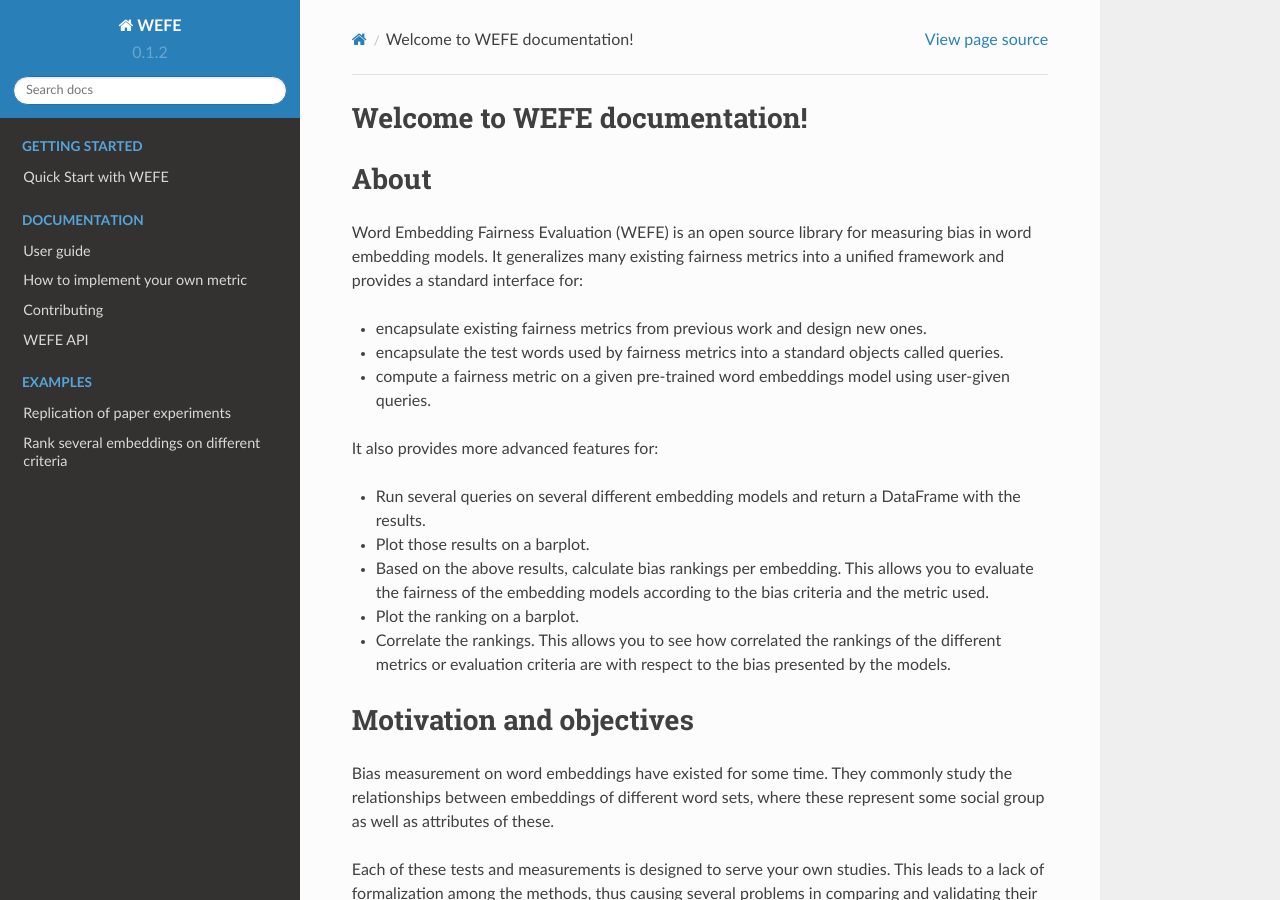
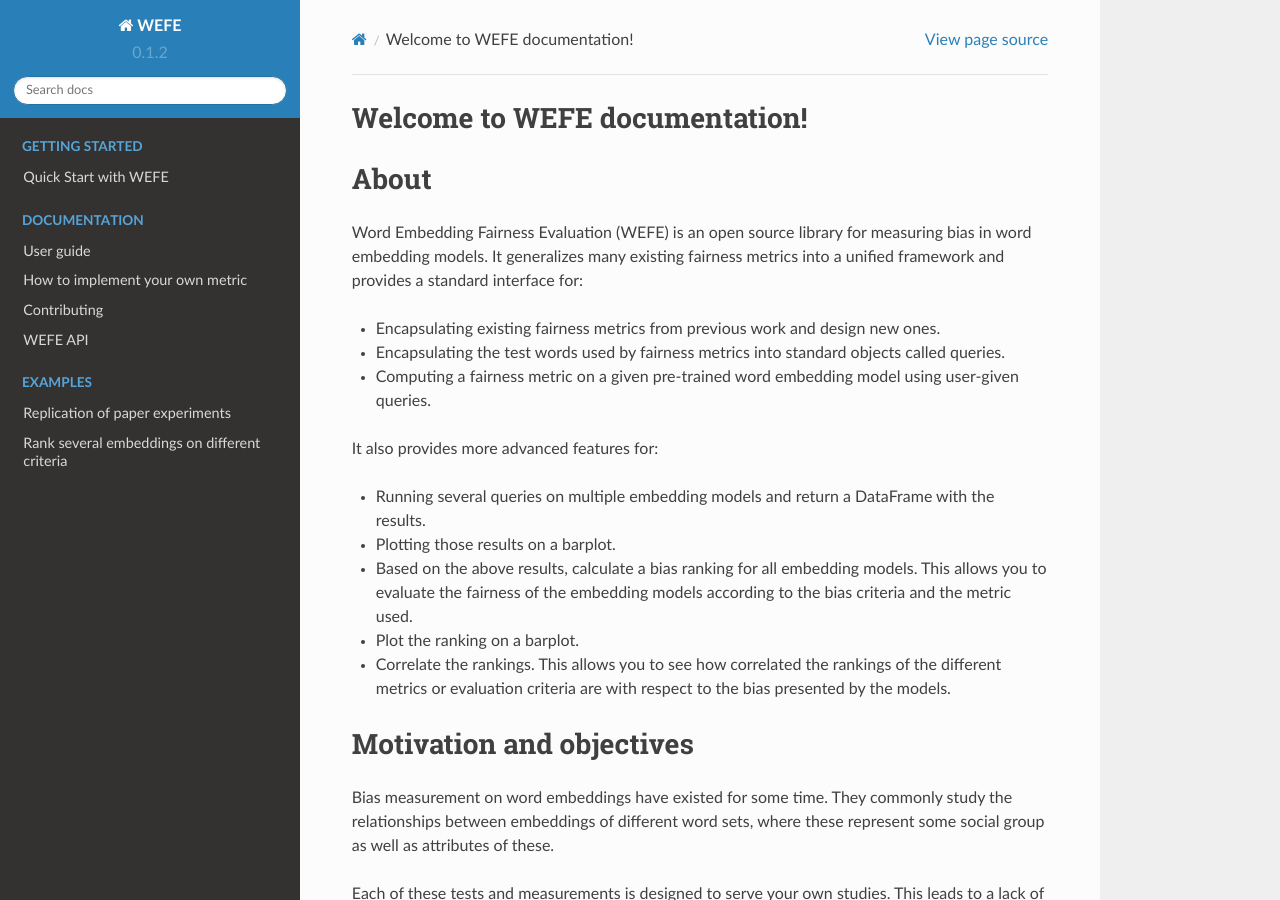
Before and after one commit to dccuchile/wefe, a Sphinx documentation site: the page built from doc/index.rst, in a window 1280 px wide and 900 px high. Built offline with Sphinx 7.4.7 and the Read the Docs theme 2.0.0, drawn with Linux system fonts in a browser that asks for light colours.

Commit message:
Update index.rst

```diff
--- a/doc/index.rst
+++ b/doc/index.rst
@@ -36,17 +36,17 @@ About
 
 Word Embedding Fairness Evaluation (WEFE) is an open source library for measuring bias in word embedding models. It generalizes many existing fairness metrics into a unified framework and provides a standard interface for:
 
-- encapsulate existing fairness metrics from previous work and design new ones.
-- encapsulate the test words used by fairness metrics into a standard objects called queries.
-- compute a fairness metric on a given pre-trained word embeddings model using user-given queries.
+- Encapsulating existing fairness metrics from previous work and design new ones.
+- Encapsulating the test words used by fairness metrics into standard objects called queries.
+- Computing a fairness metric on a given pre-trained word embedding model using user-given queries.
 
 
 It also provides more advanced features for:
 
-- Run several queries on several different embedding models and return a
+- Running several queries on multiple embedding models and return a
   DataFrame with the results.
-- Plot those results on a barplot.
-- Based on the above results, calculate bias rankings per embedding.
+- Plotting those results on a barplot.
+- Based on the above results, calculate a bias ranking for all embedding models.
   This allows you to evaluate the fairness of the embedding models according to
   the bias criteria and the metric used.
 - Plot the ranking on a barplot.
```
